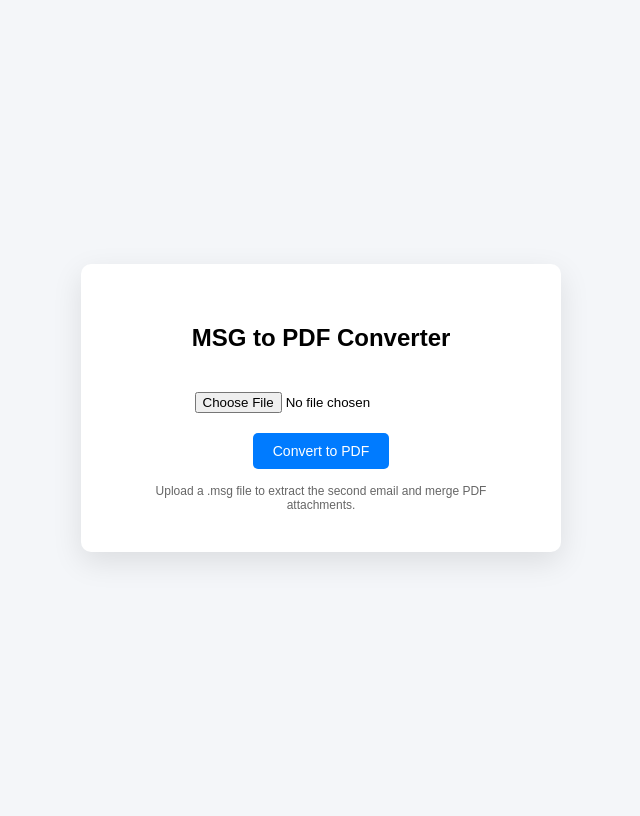
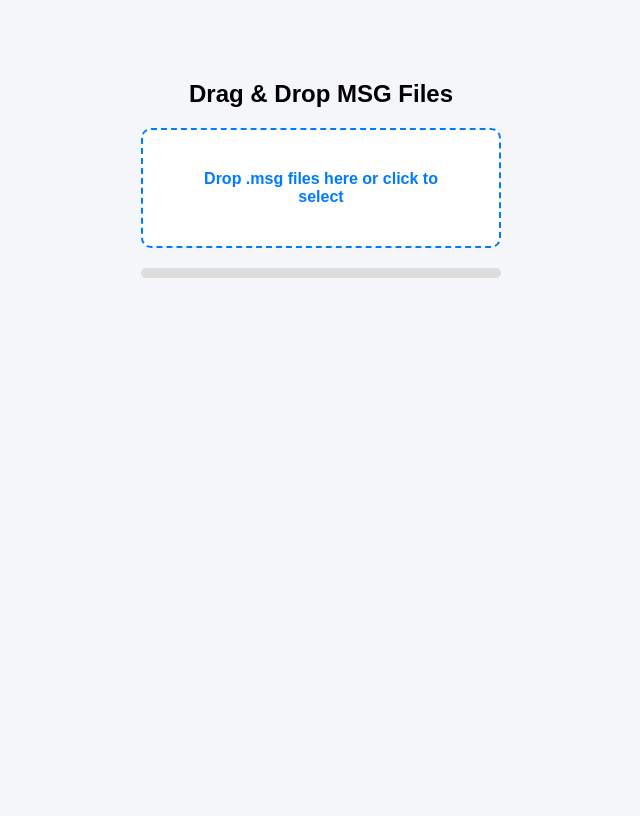
Before and after one commit to dgploveorange-stack/dgp-email-export, a Flask app: page / in a window 1280 px wide. Shown: the whole page, without its empty margins (319-959 px from the left). After the commit the page ends 278 px from the top, so only its background shows below. Run offline with Flask 3, Linux system fonts and the light colour scheme.

Commit message:
Update index.html

```diff
--- a/templates/index.html
+++ b/templates/index.html
@@ -1,89 +1,142 @@
 <!DOCTYPE html>
-<html lang="en">
+<html>
 <head>
-    <meta charset="UTF-8">
     <title>MSG to PDF Converter</title>
-    <meta name="viewport" content="width=device-width, initial-scale=1.0">
-
-    <style>
-        body {
-            font-family: Arial, sans-serif;
-            background: #f4f6f9;
-            display: flex;
-            justify-content: center;
-            align-items: center;
-            height: 100vh;
-        }
-
-        .container {
-            background: white;
-            padding: 40px;
-            border-radius: 10px;
-            box-shadow: 0 10px 30px rgba(0,0,0,0.1);
-            width: 400px;
-            text-align: center;
-        }
-
-        h2 {
-            margin-bottom: 20px;
-        }
-
-        input[type="file"] {
-            margin: 20px 0;
-        }
-
-        button {
-            background-color: #007bff;
-            color: white;
-            padding: 10px 20px;
-            border: none;
-            border-radius: 5px;
-            cursor: pointer;
-            font-size: 14px;
-        }
-
-        button:hover {
-            background-color: #0056b3;
-        }
-
-        .note {
-            font-size: 12px;
-            color: #666;
-            margin-top: 15px;
-        }
-
-        .loading {
-            display: none;
-            margin-top: 15px;
-            color: #007bff;
-        }
-    </style>
-
-    <script>
-        function showLoading() {
-            document.getElementById("loading").style.display = "block";
-        }
-    </script>
+    <link rel="stylesheet" href="/static/style.css">
 </head>
 <body>
 
-    <div class="container">
-        <h2>MSG to PDF Converter</h2>
+<div class="container">
+    <h2>Drag & Drop MSG Files</h2>
 
-        <form method="POST" enctype="multipart/form-data" onsubmit="showLoading()">
-            <input type="file" name="msgfile" accept=".msg" required>
-            <br>
-            <button type="submit">Convert to PDF</button>
-        </form>
+    <div id="drop-area">
+        <p>Drop .msg files here or click to select</p>
+        <input type="file" id="fileElem" accept=".msg" multiple style="display:none;">
+    </div>
 
-        <div id="loading" class="loading">
-            Processing... please wait.
-        </div>
+    <div id="progress-container">
+        <div id="progress-bar"></div>
+    </div>
 
-        <div class="note">
-            Upload a .msg file to extract the second email and merge PDF attachments.
-        </div>
-    </div>
+    <p id="status"></p>
+
+    <ul id="file-list"></ul>
+</div>
+
+<script>
+const dropArea = document.getElementById('drop-area');
+const fileInput = document.getElementById('fileElem');
+const progressBar = document.getElementById('progress-bar');
+const statusText = document.getElementById('status');
+const fileList = document.getElementById('file-list');
+
+let currentFiles = [];
+
+// Click to open file selector
+dropArea.addEventListener('click', () => fileInput.click());
+
+// Highlight on drag
+dropArea.addEventListener('dragover', (e) => {
+    e.preventDefault();
+    dropArea.classList.add('highlight');
+});
+
+dropArea.addEventListener('dragleave', () => {
+    dropArea.classList.remove('highlight');
+});
+
+// Handle drop
+dropArea.addEventListener('drop', (e) => {
+    e.preventDefault();
+    dropArea.classList.remove('highlight');
+    addFiles(e.dataTransfer.files);
+});
+
+// Handle file selection
+fileInput.addEventListener('change', () => {
+    addFiles(fileInput.files);
+});
+
+function addFiles(files) {
+    for (let i = 0; i < files.length; i++) {
+        currentFiles.push(files[i]);
+    }
+    renderFileList();
+}
+
+function renderFileList() {
+    fileList.innerHTML = "";
+    currentFiles.forEach((file, index) => {
+        const li = document.createElement('li');
+        const nameSpan = document.createElement('span');
+        nameSpan.className = 'filename';
+        nameSpan.textContent = file.name;
+
+        const removeBtn = document.createElement('button');
+        removeBtn.textContent = "X";
+        removeBtn.onclick = () => {
+            currentFiles.splice(index, 1);
+            renderFileList();
+        };
+
+        li.appendChild(nameSpan);
+        li.appendChild(removeBtn);
+        fileList.appendChild(li);
+    });
+}
+
+// Upload on double-click
+dropArea.addEventListener('dblclick', uploadFiles);
+
+function uploadFiles() {
+    if (currentFiles.length === 0) {
+        statusText.innerText = "No files selected.";
+        return;
+    }
+
+    progressBar.style.width = "0%";
+    statusText.innerText = "Uploading...";
+
+    const xhr = new XMLHttpRequest();
+    const formData = new FormData();
+
+    currentFiles.forEach(file => {
+        formData.append("files", file);
+    });
+
+    xhr.open("POST", "/upload", true);
+    xhr.responseType = "blob";
+
+    xhr.upload.onprogress = function(e) {
+        if (e.lengthComputable) {
+            const percent = (e.loaded / e.total) * 100;
+            progressBar.style.width = percent + "%";
+        }
+    };
+
+    xhr.onload = function() {
+        if (xhr.status === 200) {
+            const blob = new Blob([xhr.response]);
+            const link = document.createElement('a');
+            link.href = window.URL.createObjectURL(blob);
+            link.download = "converted_files.zip";
+            link.click();
+            progressBar.style.width = "100%";
+            statusText.innerText = "✅ ZIP Download ready!";
+            currentFiles = [];
+            renderFileList();
+        } else {
+            statusText.innerText = "❌ Upload failed.";
+        }
+    };
+
+    xhr.onerror = function() {
+        statusText.innerText = "❌ Upload failed.";
+    };
+
+    xhr.send(formData);
+}
+</script>
 
 </body>
 </html>
```
